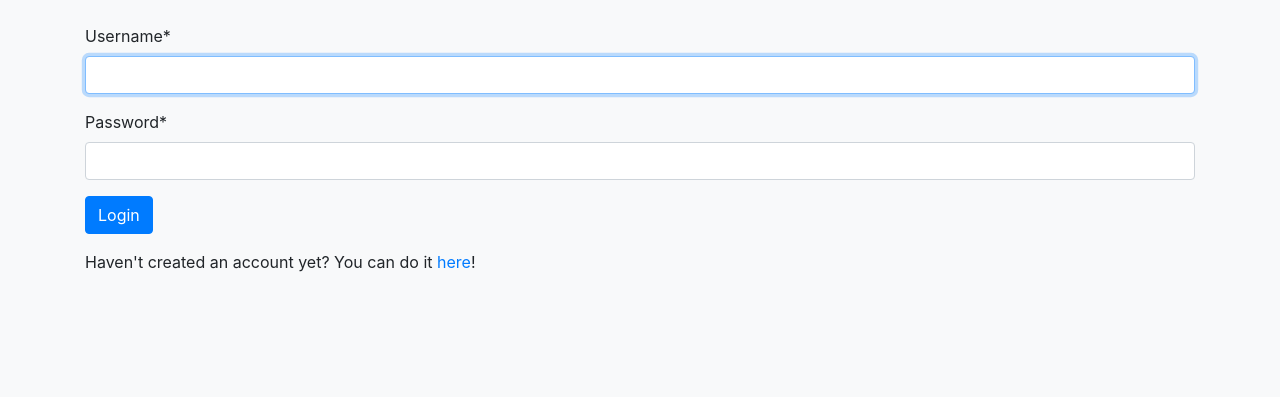
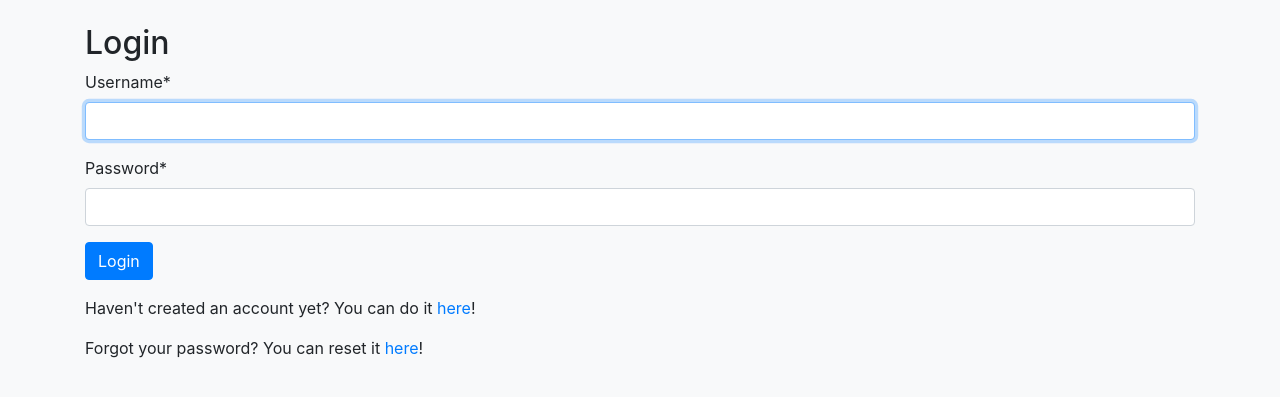
Before and after one commit to rcybulski1122012/django_quiz_app, a Django app: a page that uses common/templates/base.html in a window 1280 px wide. Shown: the part 56-453 px from the top of the page. Run offline with Django 3.2, Linux system fonts and the light colour scheme; some libraries are stand-ins or nearby versions.

Commit message:
Create password reset views

```diff
--- a/accounts/templates/accounts/login.html
+++ b/accounts/templates/accounts/login.html
@@ -6,10 +6,12 @@ Login
 {% endblock %}
 
 {% block content %}
+<h2>Login</h2>
 <form method="post">
   {{ form|crispy }}
   {% csrf_token %}
   <input type="submit" value="Login" class="btn btn-primary">
 </form>
 <p class="my-3">Haven't created an account yet? You can do it <a href="{% url 'accounts:register' %}">here</a>!</p>
+<p class="my-3">Forgot your password? You can reset it <a href="{% url 'accounts:password_reset' %}">here</a>!</p>
 {% endblock %}
--- a/accounts/templates/accounts/password_change.html
+++ b/accounts/templates/accounts/password/change.html
@@ -6,6 +6,7 @@ Change your password
 {% endblock %}
 
 {% block content %}
+<h2>Change your password</h2>
 <form method="post">
   {{ form|crispy }}
   {% csrf_token %}
--- /dev/null
+++ b/accounts/templates/accounts/password/reset_email.html
@@ -0,0 +1,4 @@
+<p>
+  To reset your password follow the link below:<br>
+  {{ protocol }}://{{ domain }}{% url 'accounts:password_reset_confirm' uidb64=uid token=token %}
+</p>
--- /dev/null
+++ b/accounts/templates/accounts/password/reset_subject.txt
@@ -0,0 +1 @@
+Reset your password
--- a/accounts/templates/accounts/register.html
+++ b/accounts/templates/accounts/register.html
@@ -6,6 +6,7 @@ Create an account
 {% endblock %}
 
 {% block content %}
+<h2>Register</h2>
 <form method="post">
   {{ form|crispy }}
   {% csrf_token %}
--- a/accounts/urls.py
+++ b/accounts/urls.py
@@ -1,5 +1,5 @@
 from django.contrib.auth import views as auth_views
-from django.urls import path
+from django.urls import path, reverse_lazy
 
 from accounts import views
 
@@ -10,8 +10,22 @@ urlpatterns = [
     path('login/', auth_views.LoginView.as_view(template_name='accounts/login.html'), name='login'),
     path('logout/', auth_views.LogoutView.as_view(template_name='accounts/logged_out.html'), name='logout'),
     path('profile/', views.profile, name='profile'),
+
     path('password_change/', auth_views.PasswordChangeView.as_view(
-        template_name='accounts/password_change.html'), name='password_change'),
+        template_name='accounts/password/change.html',
+        success_url=reverse_lazy('accounts:password_change_done')), name='password_change'),
     path('password_change_done/,', auth_views.PasswordChangeDoneView.as_view(
-        template_name='accounts/password_change_done.html'), name='password_change_done')
+        template_name='accounts/password/change_done.html'), name='password_change_done'),
+    path('password_reset/', auth_views.PasswordResetView.as_view(
+        template_name='accounts/password/reset_form.html',
+        email_template_name='accounts/password/reset_email.html',
+        subject_template_name='accounts/password/reset_subject.txt',
+        success_url=reverse_lazy('accounts:password_reset_done')), name='password_reset'),
+    path('password_reset_done/', auth_views.PasswordResetDoneView.as_view(
+        template_name='accounts/password/reset_done.html'), name='password_reset_done'),
+    path('password_reset_confirm/<uidb64>/<token>', auth_views.PasswordResetConfirmView.as_view(
+        template_name='accounts/password/reset_confirm.html',
+        success_url=reverse_lazy('accounts:password_reset_complete')), name='password_reset_confirm'),
+    path('password_reset_complete/', auth_views.PasswordResetCompleteView.as_view(
+        template_name='accounts/password/change_done.html'), name='password_reset_complete'),
 ]
--- a/common/templates/base.html
+++ b/common/templates/base.html
@@ -35,10 +35,10 @@
             </li>
           {% else %}
             <li class="nav-item">
-              <a class="nav-link ml-auto" href="{% url 'accounts:logout' %}">Logout</a>
+              <a class="nav-link ml-auto" href="{% url 'accounts:profile' %}">Profile</a>
             </li>
             <li class="nav-item">
-              <a class="nav-link ml-auto" href="{% url 'accounts:profile' %}">Profile</a>
+              <a class="nav-link ml-auto" href="{% url 'accounts:logout' %}">Logout</a>
             </li>
           {% endif %}
         </ul>
--- a/quiz_app/settings.py
+++ b/quiz_app/settings.py
@@ -139,3 +139,5 @@ THUMBNAIL_ALIASES = {
         'avatar': {'size': (50, 50), 'crop': True},
     },
 }
+
+EMAIL_BACKEND = 'django.core.mail.backends.console.EmailBackend'
```
Also changed, not shown: accounts/templates/accounts/password/reset_confirm.html (added, +19 -0 lines), accounts/templates/accounts/password/reset_done.html (added, +9 -0 lines), accounts/templates/accounts/password/reset_form.html (added, +15 -0 lines), accounts/templates/accounts/password/change_done.html (renamed from accounts/templates/accounts/password_change_done.html).
